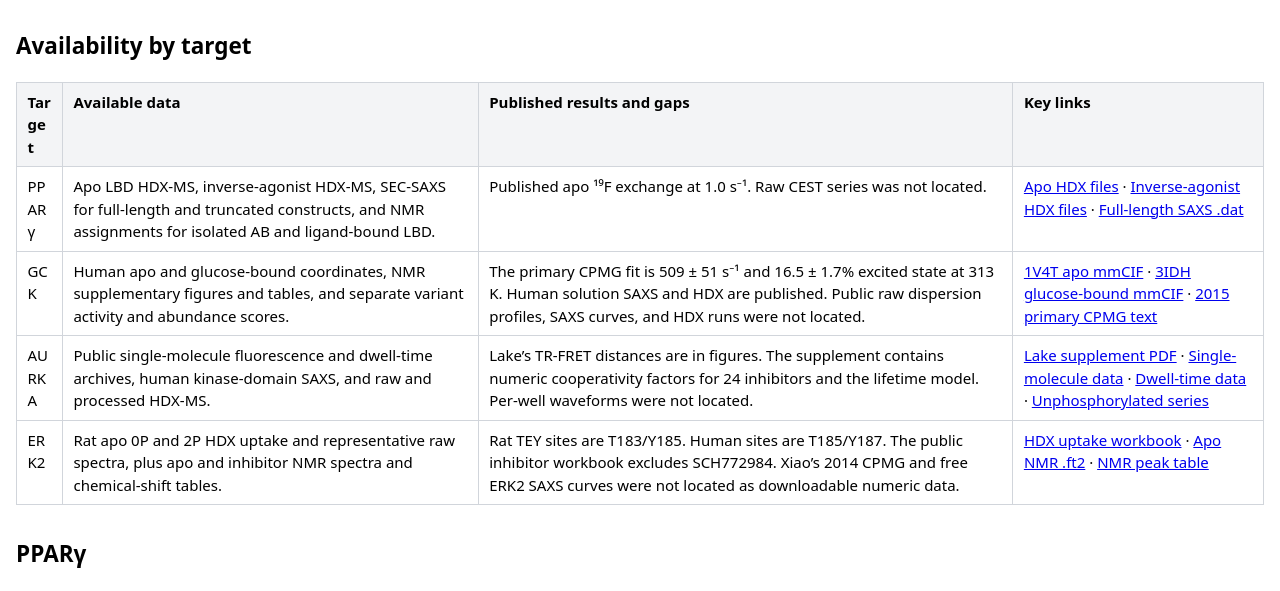
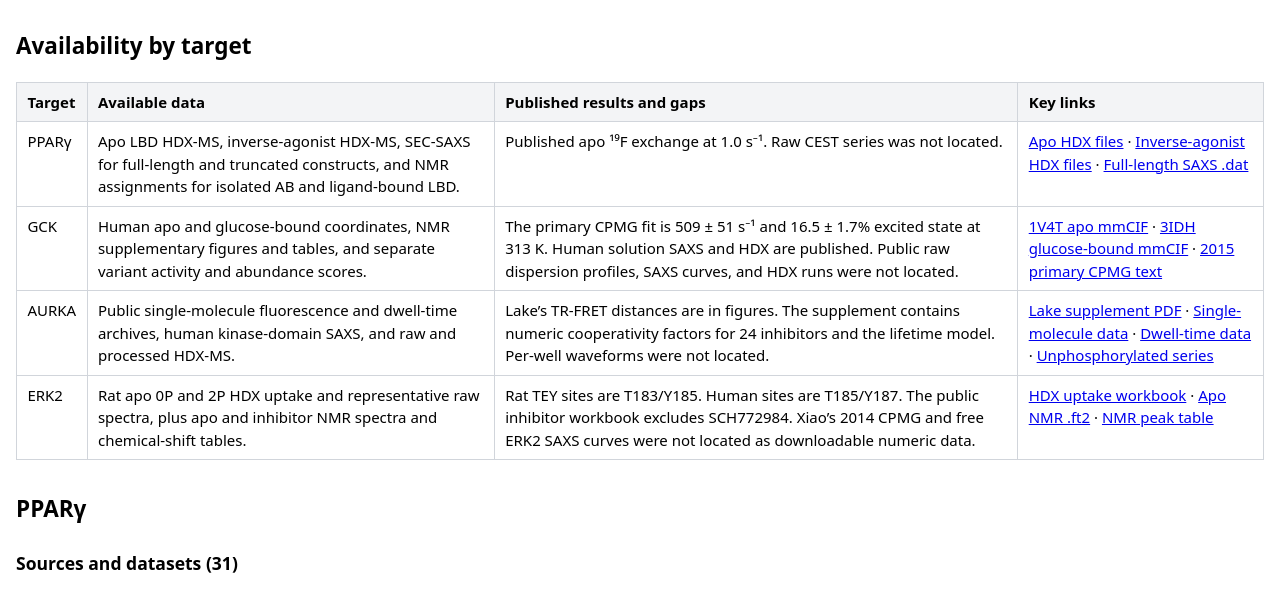
Before and after one commit to miyu-horiuchi/protein-data-catalog, a plain HTML site: page catalog.html in a window 1280 px wide. Shown: the part 145-736 px from the top of the page. Drawn offline with Linux system fonts and the light colour scheme.

Commit message:
Keep target names on one line in the overview table

```diff
--- a/catalog.html
+++ b/catalog.html
@@ -11,6 +11,7 @@
     table { width: 100%; border-collapse: collapse; }
     th, td { padding: .5rem .65rem; border: 1px solid #d1d5db; text-align: left; vertical-align: top; overflow-wrap: anywhere; }
     th { background: #f3f4f6; }
+    table:first-of-type :is(th, td):first-child { width: 1%; white-space: nowrap; overflow-wrap: normal; }
   </style>
 </head>
 <body>
```
